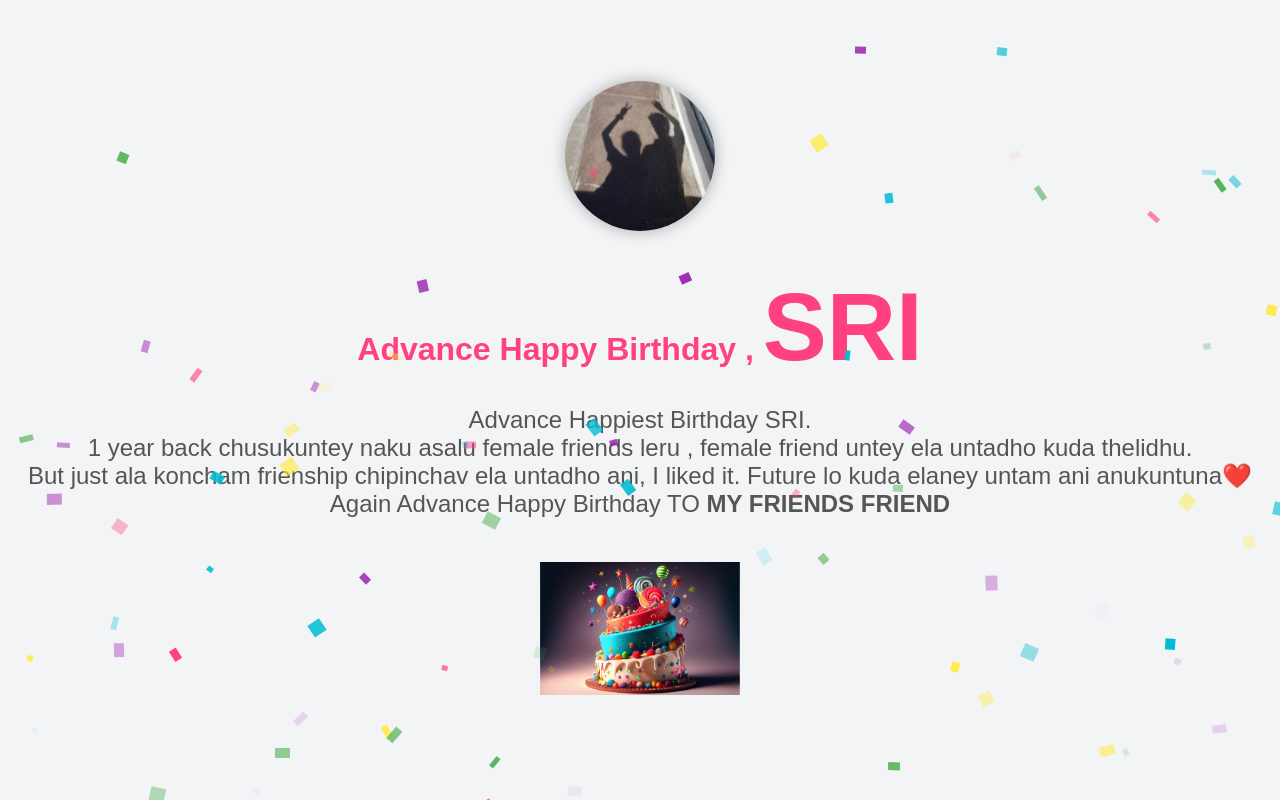
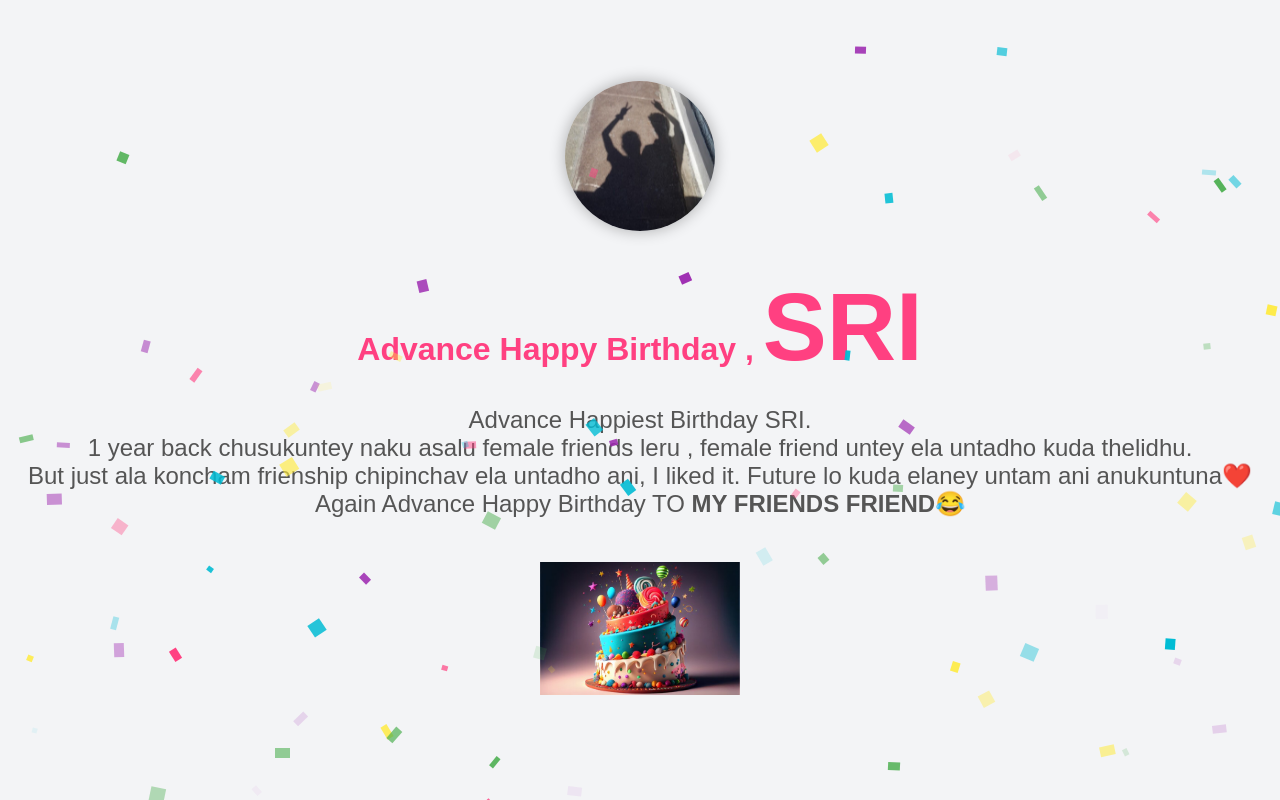
Before and after one commit to Padala-Varun/Birthday, a plain HTML site: page index.html in a window 1280 px wide. Drawn offline with Linux system fonts and the light colour scheme.

Commit message:
Update index.html

```diff
--- a/index.html
+++ b/index.html
@@ -22,7 +22,7 @@
           chipinchav ela untadho ani, I liked it. Future lo kuda elaney untam
           ani anukuntuna❤️
           <br />
-          Again Advance Happy Birthday TO <b>MY FRIENDS FRIEND</b>
+          Again Advance Happy Birthday TO <b>MY FRIENDS FRIEND😂</b>
         </p>
       </div>
       <div class="cake-wrapper">
```
